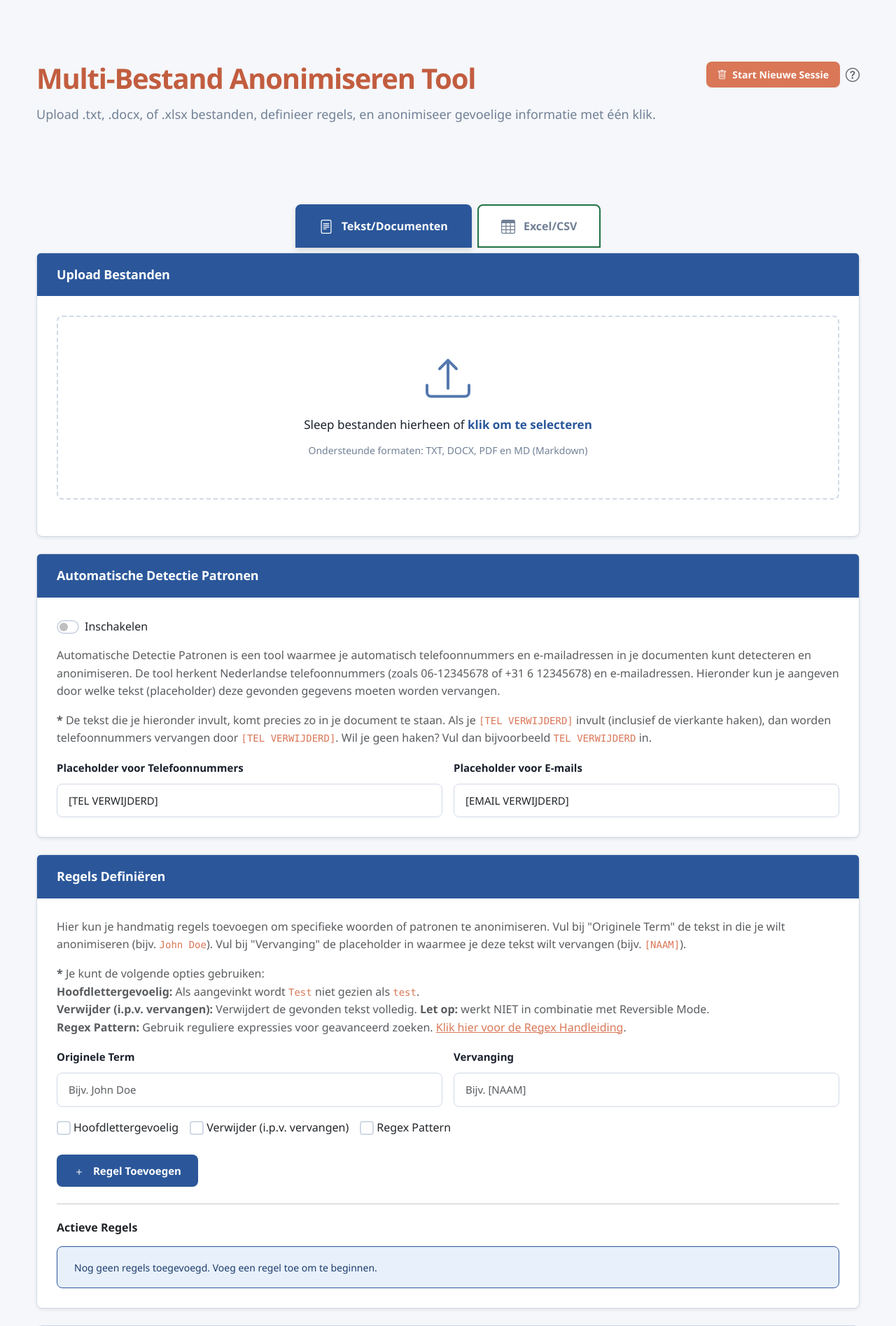
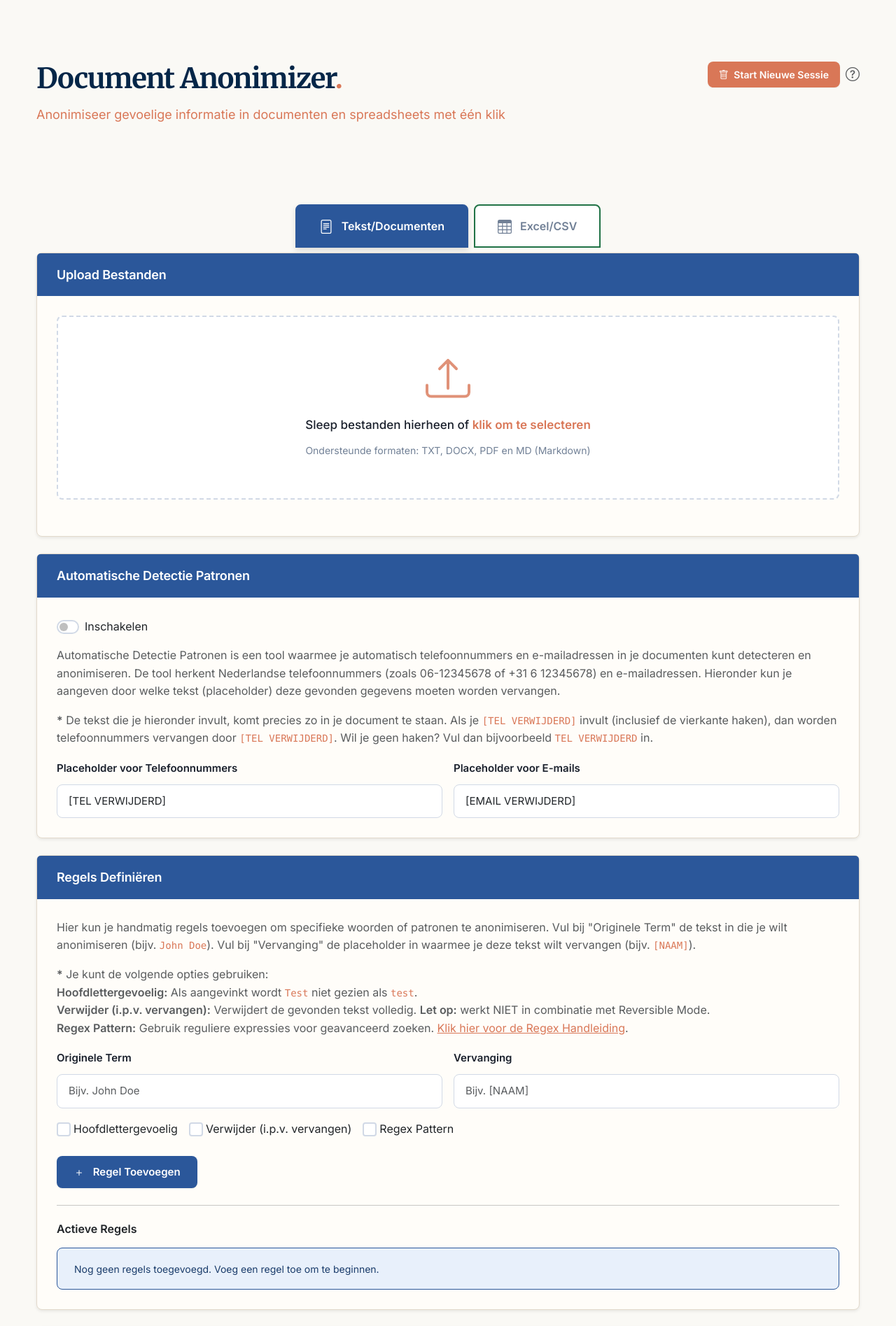
Before and after one commit to flo668/ai-safe-document-anonymizer, a Flask app: page / in a window 1280 px wide. Shown: the top 1895 px of the page at 70% size. Run offline with Flask 3, Linux system fonts and the light colour scheme; some libraries are stand-ins or nearby versions.

Commit message:
🎨 NightStory Stijl Update: Document Anonimizer
- Achtergrond: gebroken wit (#faf9f5)
- Typography: Merriweather (headings) + Inter (body)
- Nieuwe titel: Document Anonimizer. (met terra punt)
- Subtitel: terra oranje
- Dropzone: terra accenten
- Cards: sand borders, card achtergrond
- Word/Excel tab kleuren behouden (mooi contrast)

Co-Authored-By: Claude Sonnet 4.5 <noreply@anthropic.com>

```diff
--- a/static/css/styles.css
+++ b/static/css/styles.css
@@ -1,6 +1,14 @@
 /* Professional Enterprise Styles - Word & Excel Theme */
 
 :root {
+    /* NightStory Brand Colors */
+    --marine: #042648;
+    --terra: #d97757;
+    --bg: #faf9f5;
+    --sand: #e3dacc;
+    --card: #fffdf9;
+    --softblue: #6a9bcc;
+
     /* Global Theme (navbar, headers, algemeen) */
     --global-orange: #d97757;
     --global-orange-dark: #c25d3f;
@@ -66,9 +74,9 @@
 }
 
 body {
-    font-family: 'Segoe UI', -apple-system, BlinkMacSystemFont, 'Helvetica Neue', Arial, sans-serif;
-    color: var(--text-dark);
-    background-color: var(--light-gray);
+    font-family: 'Inter', 'Segoe UI', -apple-system, BlinkMacSystemFont, 'Helvetica Neue', Arial, sans-serif;
+    color: var(--marine);
+    background-color: var(--bg);
     line-height: 1.65;
     -webkit-font-smoothing: antialiased;
     -moz-osx-font-smoothing: grayscale;
@@ -85,7 +93,8 @@ main {
 
 /* Page Header */
 h1 {
-    color: var(--global-orange-dark);
+    font-family: 'Merriweather', serif;
+    color: var(--marine);
     font-weight: 700;
     font-size: 2.5rem;
     margin-bottom: 0.75rem;
@@ -93,10 +102,11 @@ h1 {
 }
 
 .lead {
-    color: var(--text-gray);
+    color: var(--terra);
     font-size: 1.125rem;
     line-height: 1.75;
     margin-bottom: 2.5rem;
+    font-weight: 400;
 }
 
 /* Tabs */
@@ -153,10 +163,10 @@ h1 {
 
 /* Cards */
 .card {
-    border: 1px solid var(--border-gray);
+    border: 1px solid var(--sand);
     border-radius: var(--radius-md);
     box-shadow: var(--shadow-sm);
-    background-color: var(--white);
+    background-color: var(--card);
     margin-bottom: 1.75rem;
     transition: box-shadow var(--transition-normal);
 }
@@ -231,38 +241,38 @@ h1 {
 }
 
 .dropzone:hover {
-    border-color: var(--word-blue);
-    background-color: var(--word-blue-lighter);
+    border-color: var(--terra);
+    background-color: var(--global-orange-lighter);
     transform: translateY(-2px);
     box-shadow: var(--shadow-sm);
 }
 
 #dropzone-excel:hover {
-    border-color: var(--excel-green);
-    background-color: var(--excel-green-lighter);
+    border-color: var(--terra);
+    background-color: var(--global-orange-lighter);
 }
 
 .dropzone.dragover {
-    border-color: var(--word-blue);
-    background-color: var(--word-blue-light);
+    border-color: var(--terra);
+    background-color: var(--global-orange-light);
     border-style: solid;
     border-width: 3px;
     box-shadow: var(--shadow-md);
 }
 
 #dropzone-excel.dragover {
-    border-color: var(--excel-green);
-    background-color: var(--excel-green-light);
+    border-color: var(--terra);
+    background-color: var(--global-orange-light);
 }
 
 .dropzone svg {
     margin-bottom: 1.25rem;
-    color: var(--word-blue);
+    color: var(--terra);
     opacity: 0.8;
 }
 
 #dropzone-excel svg {
-    color: var(--excel-green);
+    color: var(--terra);
 }
 
 .dropzone p {
@@ -761,6 +771,11 @@ input[type="radio"].form-check-input:checked::before {
     font-weight: 600;
 }
 
+.text-terra {
+    color: var(--terra) !important;
+    font-weight: 600;
+}
+
 .bg-global-orange {
     background-color: var(--global-orange) !important;
 }
--- a/templates/base.html
+++ b/templates/base.html
@@ -4,6 +4,11 @@
     <meta charset="UTF-8">
     <meta name="viewport" content="width=device-width, initial-scale=1.0">
     <title>{% block title %}Anonimiseren Tool{% endblock %}</title>
+
+    <!-- Google Fonts - NightStory Typography -->
+    <link rel="preconnect" href="https://fonts.googleapis.com">
+    <link rel="preconnect" href="https://fonts.gstatic.com" crossorigin>
+    <link href="https://fonts.googleapis.com/css2?family=Merriweather:wght@300;400;700&family=Inter:wght@300;400;500;600&display=swap" rel="stylesheet">
 
     <!-- Bootstrap CSS -->
     <link href="https://cdn.jsdelivr.net/npm/bootstrap@5.3.2/dist/css/bootstrap.min.css" rel="stylesheet">
@@ -22,17 +27,52 @@
     </main>
 
     <footer class="footer mt-auto py-3 bg-light border-top">
-        <div class="container">
-            <div class="row align-items-center">
-                <div class="col-md-6">
-                    <p class="text-muted mb-0">© 2025 Created by Niels Croiset | GHX | Nightstory</p>
+        <div class="container-fluid">
+            <div class="row align-items-center justify-content-between">
+                <div class="col-auto">
+                    <small class="text-muted">Version 0.9.0 Beta</small>
                 </div>
-                <div class="col-md-6 text-md-end">
-                    <small class="text-muted">Versie 0.9.0 Beta - Flask Edition</small>
+                <div class="col text-center">
+                    <div class="d-flex justify-content-center align-items-center gap-3 flex-wrap">
+                        <a href="https://nightstory.nl" target="_blank" class="d-inline-block" style="transition: transform 0.3s;" onmouseover="this.style.transform='scale(1.1)'" onmouseout="this.style.transform='scale(1)'">
+                            <img src="https://nightstory.nl/assets/images/logo.png" alt="NightStory" style="height: 28px;">
+                        </a>
+                        <span class="text-muted" style="font-size: 0.8rem; white-space: nowrap;">
+                            &copy; 2026 <a href="https://nightstory.nl/webdesign.html" target="_blank" class="text-decoration-none text-muted">App design by <span class="nightstory-hover">NightStory<span style="color: #d97757;">.</span></span></a> for <span class="ghx-hover"><span class="ghx-gh">GH</span><span class="ghx-x">X</span></span> Nederland
+                        </span>
+                        <a href="https://www.ghx.com" target="_blank" class="d-inline-block" style="transition: transform 0.3s;" onmouseover="this.style.transform='scale(1.1)'" onmouseout="this.style.transform='scale(1)'">
+                            <img src="{{ url_for('static', filename='assets/ghx-logo.png') }}" alt="GHX" style="height: 22px;">
+                        </a>
+                    </div>
                 </div>
+                <div class="col-auto"></div>
             </div>
         </div>
     </footer>
+
+    <style>
+    .nightstory-hover {
+        color: inherit;
+        transition: color 0.3s, font-weight 0.3s;
+    }
+    .nightstory-hover:hover {
+        color: #6a9bcc !important;
+        font-weight: bold !important;
+    }
+    .ghx-hover {
+        color: inherit;
+        transition: all 0.3s;
+        cursor: default;
+    }
+    .ghx-hover:hover .ghx-gh {
+        color: #003366 !important;
+        font-weight: 600 !important;
+    }
+    .ghx-hover:hover .ghx-x {
+        color: #d97757 !important;
+        font-weight: 600 !important;
+    }
+    </style>
 
     <!-- Bootstrap JS -->
     <script src="https://cdn.jsdelivr.net/npm/bootstrap@5.3.2/dist/js/bootstrap.bundle.min.js"></script>
--- a/templates/index.html
+++ b/templates/index.html
@@ -5,9 +5,9 @@
 {% block content %}
 <!-- Page Header -->
 <div class="page-header position-relative">
-    <h1>Multi-Bestand Anonimiseren Tool</h1>
+    <h1>Document Anonimizer<span style="color: var(--terra);">.</span></h1>
     <p class="lead">
-        Upload .txt, .docx, of .xlsx bestanden, definieer regels, en anonimiseer gevoelige informatie met één klik.
+        Anonimiseer gevoelige informatie in documenten en spreadsheets met één klik
     </p>
 
     <!-- Sessie Knop Rechtsboven -->
@@ -66,7 +66,7 @@
                                 <path d="M.5 9.9a.5.5 0 0 1 .5.5v2.5a1 1 0 0 0 1 1h12a1 1 0 0 0 1-1v-2.5a.5.5 0 0 1 1 0v2.5a2 2 0 0 1-2 2H2a2 2 0 0 1-2-2v-2.5a.5.5 0 0 1 .5-.5z"/>
                                 <path d="M7.646 1.146a.5.5 0 0 1 .708 0l3 3a.5.5 0 0 1-.708.708L8.5 2.707V11.5a.5.5 0 0 1-1 0V2.707L5.354 4.854a.5.5 0 1 1-.708-.708l3-3z"/>
                             </svg>
-                            <p>Sleep bestanden hierheen of <span class="text-word-blue">klik om te selecteren</span></p>
+                            <p>Sleep bestanden hierheen of <span class="text-terra">klik om te selecteren</span></p>
                             <small>Ondersteunde formaten: TXT, DOCX, PDF en MD (Markdown)</small>
                         </div>
                         <div id="file-list-text" class="mt-4"></div>
```
Also changed, not shown: static/assets/ghx-logo.png (added).
